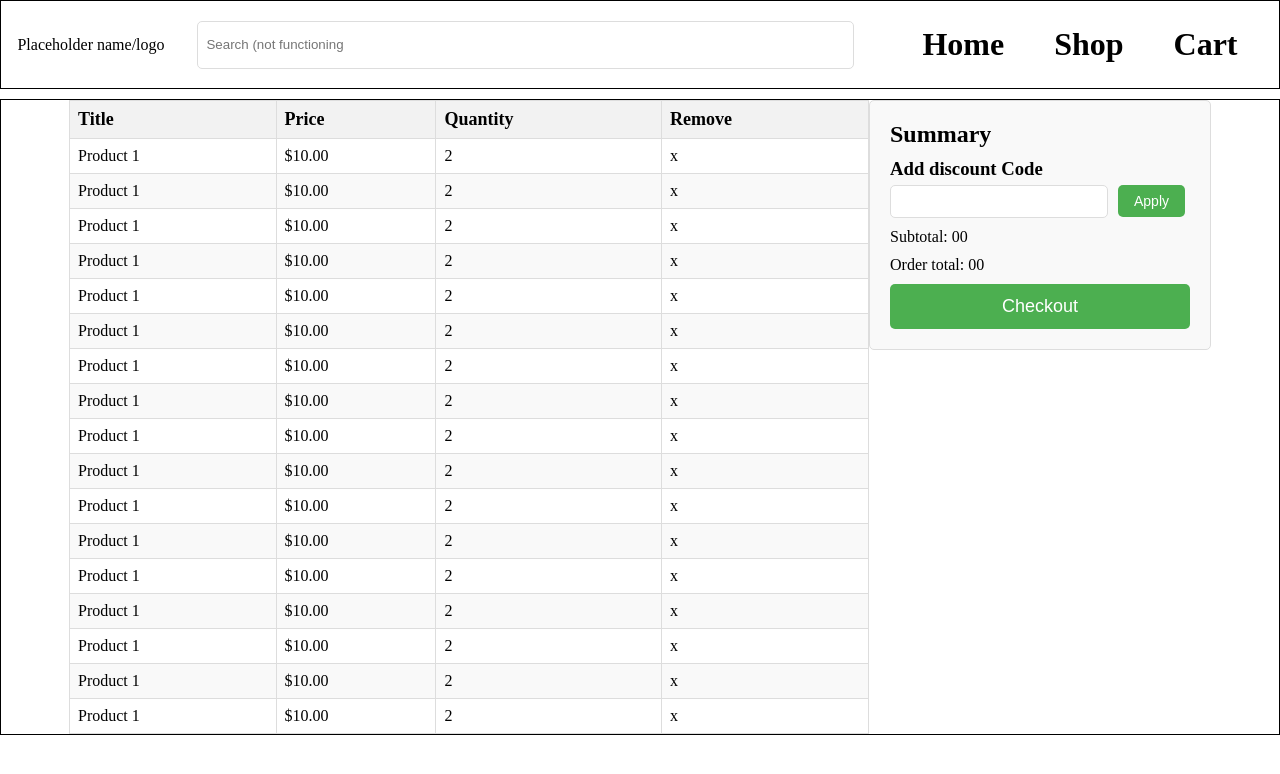
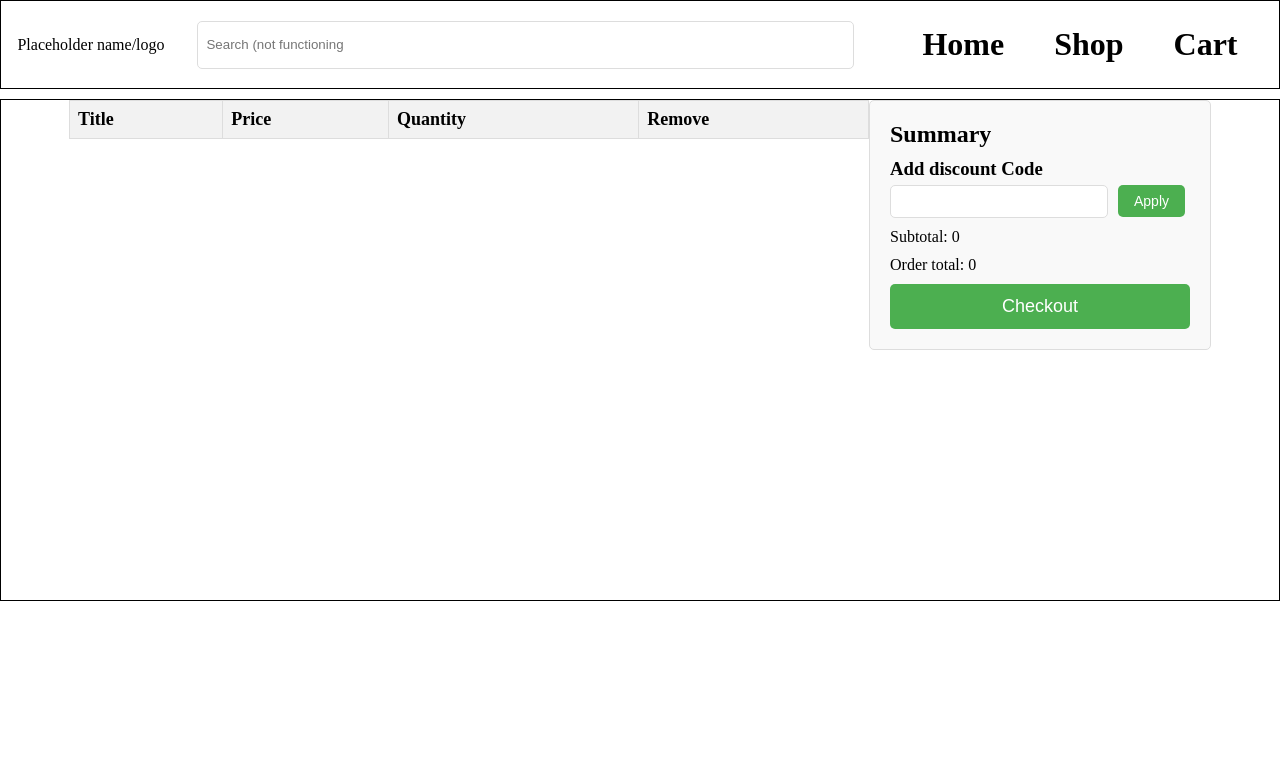
Before and after one commit to lknapp1888/shopping-cart, a React (Create React App) app: page /Cart in a window 1280 px wide. Shown: the top 774 px of the page. Built offline with nearby package versions, Linux system fonts and the light colour scheme.

Commit message:
add removeItem function and cart summary population

```diff
--- a/src/App.js
+++ b/src/App.js
@@ -16,7 +16,15 @@
     newCart.push({title, description, price, images, id, qty: 1})
     setCart(newCart)
     console.log(newCart)
+    // add qty feature for duplicates
   }
+
+  const removeFromCart = function (id) {
+    let newCart = cart;
+    newCart = newCart.filter(item => {return item.id !== id})
+    setCart(newCart)
+  }
+
   return (
     <div className="App">
       <Nav></Nav>
@@ -24,7 +32,7 @@
         <Routes>
           <Route path="/" element={<Home />} />
           <Route path="/shop" element={<Shop addToCart={addToCart}/>} />
-          <Route path="/Cart" element={<Cart />} />
+          <Route path="/Cart" element={<Cart cart={cart} removeFromCart={removeFromCart}/>} />
         </Routes>
       </div>
       <footer></footer>
--- a/src/Cart.js
+++ b/src/Cart.js
@@ -1,9 +1,21 @@
 import React from "react";
+import { useEffect, useState } from "react";
 
 const Cart = function (props) {
+  const [total, setTotal] = useState(0)
+
+  useEffect(() => {
+    let totalPrice = 0;
+
+    for (let i = 0; i < props.cart.length; i ++) {
+      totalPrice += (props.cart[i].qty * props.cart[i].price)
+    }
+
+    setTotal(totalPrice)
+  })
   return (
     <div className="cartContainer">
-        <CartTable></CartTable>
+        <CartTable cart={props.cart} removeFromCart={props.removeFromCart}></CartTable>
       <div className="cartSummary">
         <h2>Summary</h2>
         <div className="discountContainer">
@@ -13,8 +25,8 @@
                 <button>Apply</button>
             </div>
         </div>
-        <p>Subtotal: 00</p>
-        <p>Order total: 00</p>
+        <p>Subtotal: {total}</p>
+        <p>Order total: {total}</p>
         <button>Checkout</button>
       </div>
     </div>
@@ -24,6 +36,10 @@
 export default Cart;
 
 const CartTable = function (props) {
+
+  const removeItem = function(e) {
+    props.removeFromCart(parseInt(e.target.id))
+  }
     return (
         <table className="cartTable">
   <thead>
@@ -35,93 +51,14 @@
     </tr>
   </thead>
   <tbody>
-    <tr>
-      <td>Product 1</td>
-      <td>$10.00</td>
-      <td>2</td>
-      <td>x</td>
-    </tr>
-    <tr>
-      <td>Product 1</td>
-      <td>$10.00</td>
-      <td>2</td>
-      <td>x</td>
-    </tr>    <tr>
-      <td>Product 1</td>
-      <td>$10.00</td>
-      <td>2</td>
-      <td>x</td>
-    </tr>    <tr>
-      <td>Product 1</td>
-      <td>$10.00</td>
-      <td>2</td>
-      <td>x</td>
-    </tr>    <tr>
-      <td>Product 1</td>
-      <td>$10.00</td>
-      <td>2</td>
-      <td>x</td>
-    </tr>    <tr>
-      <td>Product 1</td>
-      <td>$10.00</td>
-      <td>2</td>
-      <td>x</td>
-    </tr>    <tr>
-      <td>Product 1</td>
-      <td>$10.00</td>
-      <td>2</td>
-      <td>x</td>
-    </tr>    <tr>
-      <td>Product 1</td>
-      <td>$10.00</td>
-      <td>2</td>
-      <td>x</td>
-    </tr>    <tr>
-      <td>Product 1</td>
-      <td>$10.00</td>
-      <td>2</td>
-      <td>x</td>
-    </tr>    <tr>
-      <td>Product 1</td>
-      <td>$10.00</td>
-      <td>2</td>
-      <td>x</td>
-    </tr>    <tr>
-      <td>Product 1</td>
-      <td>$10.00</td>
-      <td>2</td>
-      <td>x</td>
-    </tr>    <tr>
-      <td>Product 1</td>
-      <td>$10.00</td>
-      <td>2</td>
-      <td>x</td>
-    </tr>    <tr>
-      <td>Product 1</td>
-      <td>$10.00</td>
-      <td>2</td>
-      <td>x</td>
-    </tr>    <tr>
-      <td>Product 1</td>
-      <td>$10.00</td>
-      <td>2</td>
-      <td>x</td>
-    </tr>    <tr>
-      <td>Product 1</td>
-      <td>$10.00</td>
-      <td>2</td>
-      <td>x</td>
-    </tr>    <tr>
-      <td>Product 1</td>
-      <td>$10.00</td>
-      <td>2</td>
-      <td>x</td>
-    </tr>    <tr>
-      <td>Product 1</td>
-      <td>$10.00</td>
-      <td>2</td>
-      <td>x</td>
-    </tr>
+{    props.cart.map((item) => (
+          <tr>
+          <td>{item.title}</td>
+          <td>{item.price * item.qty}</td>
+          <td>{item.qty}</td>
+          <td><button onClick={removeItem} id={item.id}>x</button></td>
+        </tr>
+    ))}
   </tbody>
 </table>
     )
```
